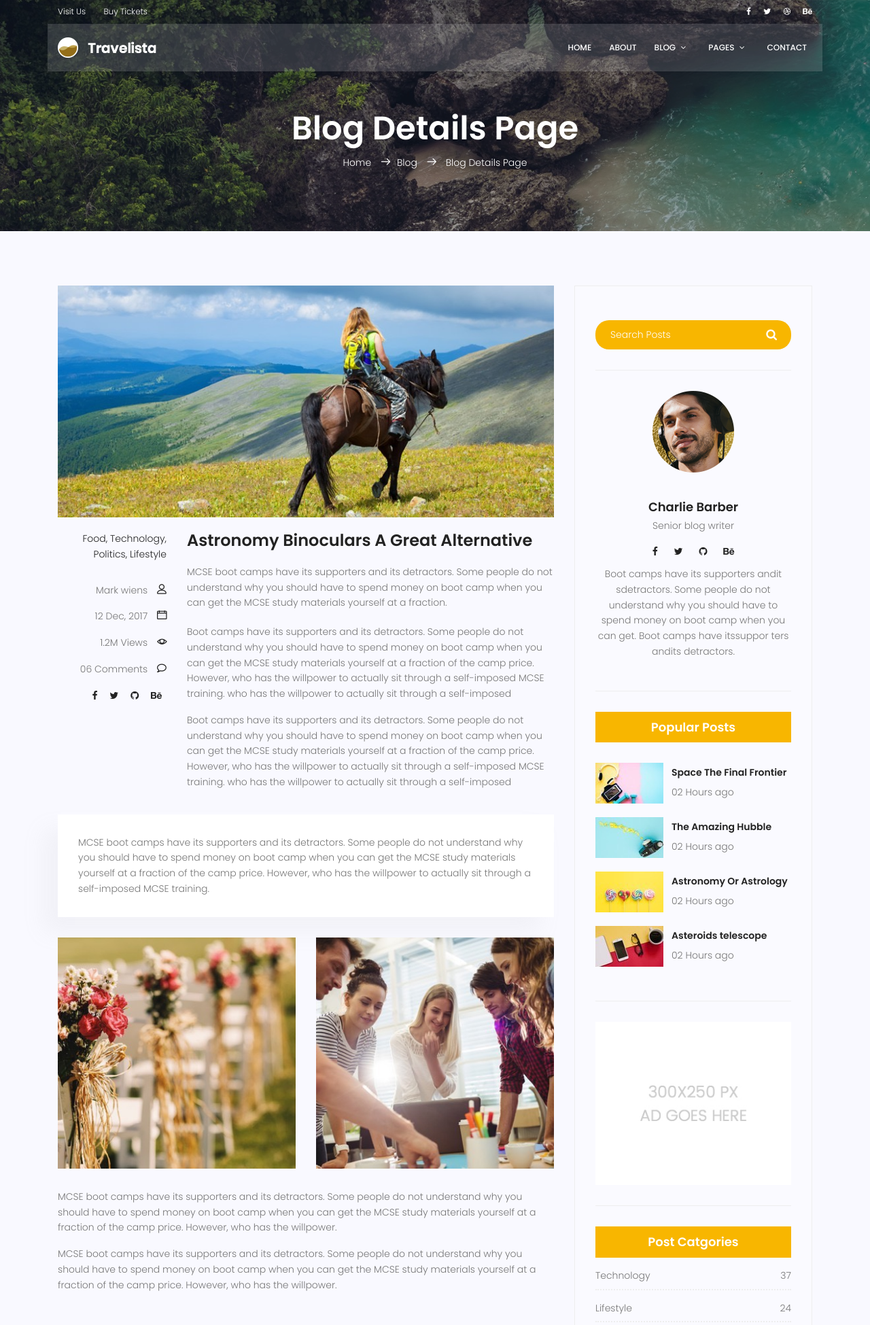
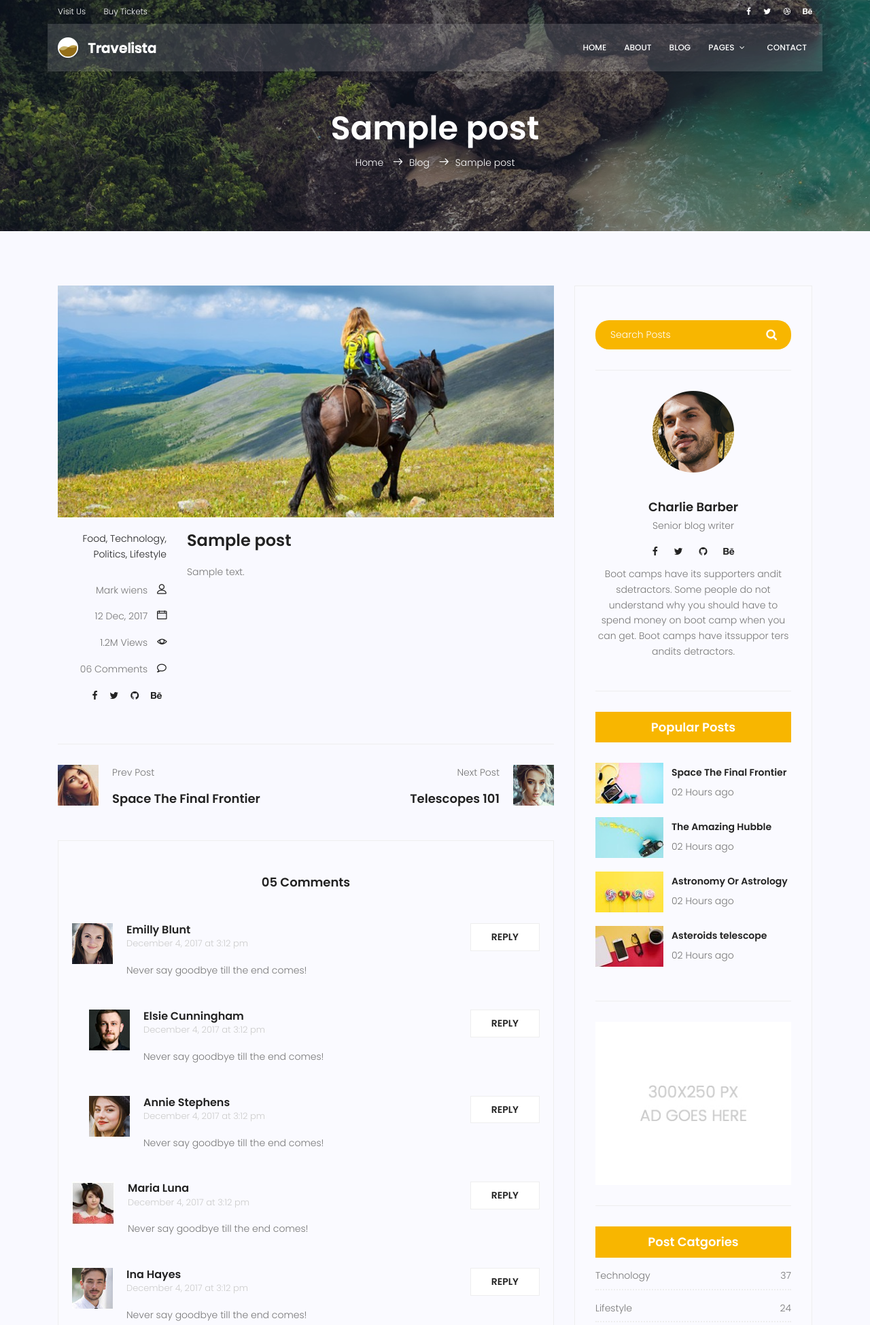
Before and after one commit to alinasiricom/hello-django, a Django app: template templates/blog/blog-single.html in a window 1280 px wide. Shown: the top 1949 px of the page at 68% size. Run offline with Django 4.2, Linux system fonts and the light colour scheme; the template is opened without the code that fills it: values that come from a table or form of the project are taken from there, others are empty; tables that the repository leaves empty hold one stand-in row (values such as "Sample post"); some libraries are stand-ins or nearby versions.

Commit message:
improve Blog & add test

```diff
--- a/blog/urls.py
+++ b/blog/urls.py
@@ -5,5 +5,6 @@ app_name = 'blog'
 
 urlpatterns = [
     path('', home_view, name='home'),
-    path('single', single_view, name='single'),
+    path('<int:pid>', single_view, name='single'),
+    path('post-<int:pid>', test_view, name='test'),
 ]
--- a/templates/base.html
+++ b/templates/base.html
@@ -65,12 +65,7 @@
                     <ul class="nav-menu">
                         <li><a href="{% url 'mainapp:index' %}">Home</a></li>
                         <li><a href="{% url 'mainapp:about' %}">About</a></li>
-                        <li class="menu-has-children"><a href="">Blog</a>
-                            <ul>
-                                <li><a href="{% url 'blog:home' %}">Blog Home</a></li>
-                                <li><a href="{% url 'blog:single' %}">Blog Single</a></li>
-                            </ul>
-                        </li>
+                        <li><a href="{% url 'blog:home' %}">Blog</a></li>
                         <li class="menu-has-children"><a href="">Pages</a>
                             <ul>
                                 <li><a href="elements.html">Elements</a></li>
--- a/templates/blog/blog-single.html
+++ b/templates/blog/blog-single.html
@@ -9,11 +9,11 @@
 		<div class="row d-flex align-items-center justify-content-center">
 			<div class="about-content col-lg-12">
 				<h1 class="text-white">
-					Blog Details Page
+					{{post.title}}
 				</h1>
-				<p class="text-white link-nav"><a href="index.html">Home </a> <span
-						class="lnr lnr-arrow-right"></span><a href="blog-home.html">Blog </a> <span
-						class="lnr lnr-arrow-right"></span> <a href="blog-single.html"> Blog Details Page</a></p>
+				<p class="text-white link-nav"><a href="{% url 'mainapp:index' %}">Home</a> <span
+						class="lnr lnr-arrow-right"></span><a href="{% url 'blog:home' %}">Blog</a> <span
+						class="lnr lnr-arrow-right"></span>{{post.title}}</p>
 			</div>
 		</div>
 	</div>
@@ -56,54 +56,10 @@
 						</div>
 					</div>
 					<div class="col-lg-9 col-md-9">
-						<h3 class="mt-20 mb-20">Astronomy Binoculars A Great Alternative</h3>
+						<h3 class="mt-20 mb-20">{{post.title}}</h3>
 						<p class="excert">
-							MCSE boot camps have its supporters and its detractors. Some people do not understand why
-							you should have to spend money on boot camp when you can get the MCSE study materials
-							yourself at a fraction.
+							{{post.content}}
 						</p>
-						<p>
-							Boot camps have its supporters and its detractors. Some people do not understand why you
-							should have to spend money on boot camp when you can get the MCSE study materials yourself
-							at a fraction of the camp price. However, who has the willpower to actually sit through a
-							self-imposed MCSE training. who has the willpower to actually sit through a self-imposed
-						</p>
-						<p>
-							Boot camps have its supporters and its detractors. Some people do not understand why you
-							should have to spend money on boot camp when you can get the MCSE study materials yourself
-							at a fraction of the camp price. However, who has the willpower to actually sit through a
-							self-imposed MCSE training. who has the willpower to actually sit through a self-imposed
-						</p>
-					</div>
-					<div class="col-lg-12">
-						<div class="quotes">
-							MCSE boot camps have its supporters and its detractors. Some people do not understand why
-							you should have to spend money on boot camp when you can get the MCSE study materials
-							yourself at a fraction of the camp price. However, who has the willpower to actually sit
-							through a self-imposed MCSE training.
-						</div>
-						<div class="row mt-30 mb-30">
-							<div class="col-6">
-								<img class="img-fluid" src="{% static 'img/blog/post-img1.jpg' %}" alt="">
-							</div>
-							<div class="col-6">
-								<img class="img-fluid" src="{% static 'img/blog/post-img2.jpg' %}" alt="">
-							</div>
-							<div class="col-lg-12 mt-30">
-								<p>
-									MCSE boot camps have its supporters and its detractors. Some people do not
-									understand why you should have to spend money on boot camp when you can get the MCSE
-									study materials yourself at a fraction of the camp price. However, who has the
-									willpower.
-								</p>
-								<p>
-									MCSE boot camps have its supporters and its detractors. Some people do not
-									understand why you should have to spend money on boot camp when you can get the MCSE
-									study materials yourself at a fraction of the camp price. However, who has the
-									willpower.
-								</p>
-							</div>
-						</div>
 					</div>
 				</div>
 				<div class="navigation-area">
```
Also changed, not shown: blog/views.py (+14 -4 lines), templates/blog/blog-home.html (+6 -6 lines), templates/blog/test.html (added, +11 -0 lines).
